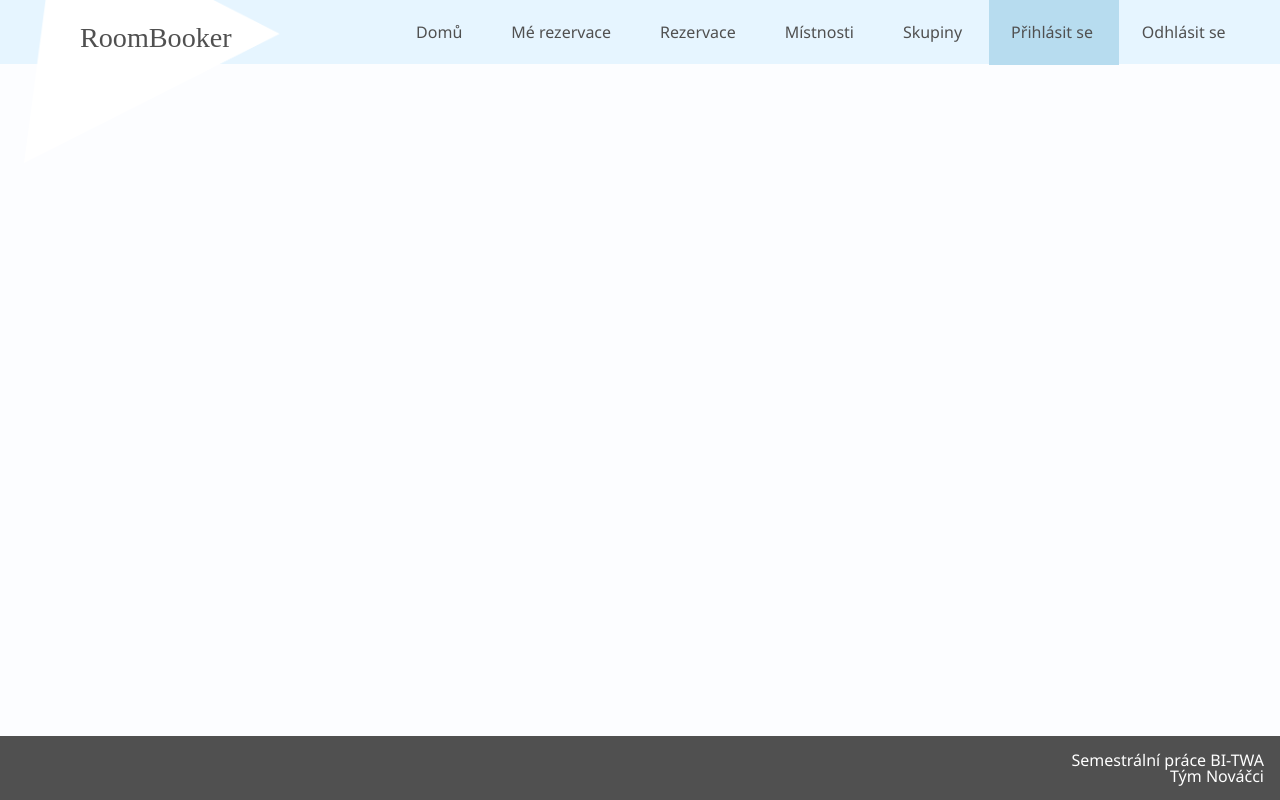
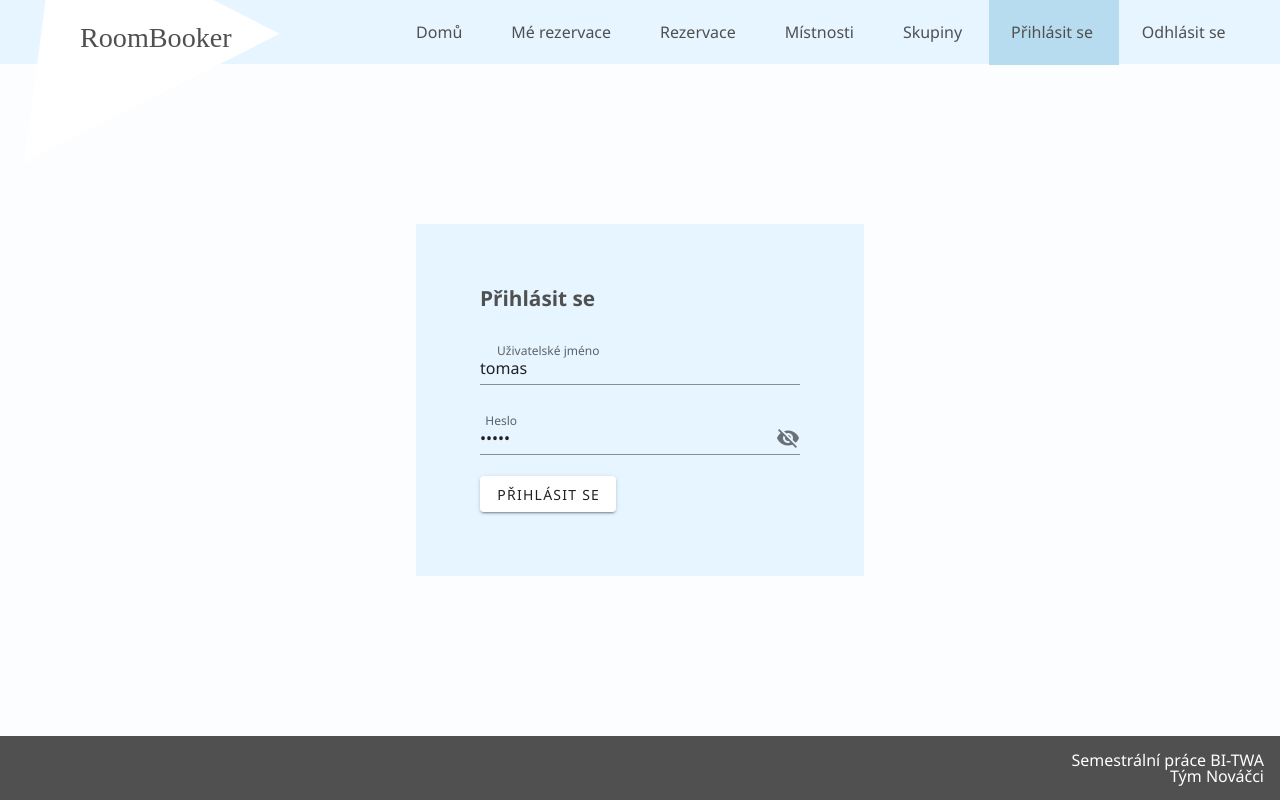
Before and after one commit to schorovajani/ctu_roombooker, a Nuxt app in the folder frontend/: page /login in a window 1280 px wide. Built offline with nearby package versions, Linux system fonts and the light colour scheme; a web font is replaced by a local one.

Commit message:
Test login with Nuxt Auth

```diff
--- a/frontend/nuxt.config.js
+++ b/frontend/nuxt.config.js
@@ -36,10 +36,39 @@ export default {
   modules: [
     // https://go.nuxtjs.dev/axios
     '@nuxtjs/axios',
+    '@nuxtjs/auth-next',
   ],
 
   // Axios module configuration: https://go.nuxtjs.dev/config-axios
-  axios: {},
+  axios: {
+    baseURL: 'http://127.0.0.1:8000',
+    credentials: true,
+    withCredentials: true,
+  },
+
+  auth: {
+    strategies: {
+      cookie: {
+        cookie: {
+          name: 'token',
+        },
+        token: {
+          required: false,
+          type: false,
+        },
+        endpoints: {
+          login: {
+            url: 'http://127.0.0.1:8000/api/login',
+            method: 'post',
+            withCredentials: true,
+          },
+          user: false,
+        },
+      },
+    },
+    localStorage: false,
+    cookie: true,
+  },
 
   // Vuetify module configuration: https://go.nuxtjs.dev/config-vuetify
   vuetify: {
--- a/frontend/package.json
+++ b/frontend/package.json
@@ -9,6 +9,7 @@
     "generate": "nuxt generate"
   },
   "dependencies": {
+    "@nuxtjs/auth-next": "5.0.0-1640566195.af3e3e1",
     "@nuxtjs/axios": "^5.13.6",
     "core-js": "^3.15.1",
     "nuxt": "^2.15.7",
--- /dev/null
+++ b/frontend/pages/login/index.vue
@@ -0,0 +1,75 @@
+<template>
+  <section>
+    <h2>Přihlásit se</h2>
+    <v-form ref="loginForm" v-model="valid">
+      <v-text-field
+        :rules="userRules"
+        v-model="username"
+        label="Uživatelské jméno"
+        required
+      ></v-text-field>
+      <v-text-field
+        :append-icon="show ? 'mdi-eye' : 'mdi-eye-off'"
+        :rules="passRules"
+        :type="show ? 'text' : 'password'"
+        label="Heslo"
+        v-model="password"
+        @click:append="show = !show"
+      ></v-text-field>
+      <v-btn color="#ffffff" @click="submit"> Přihlásit se </v-btn>
+    </v-form>
+    <p>{{ data }}</p>
+  </section>
+</template>
+
+<script>
+export default {
+  data() {
+    return {
+      valid: false,
+      username: 'tomas',
+      password: 'tomas',
+      show: false,
+      userRules: [(v) => !!v || 'Zadejte prosím uživatelské jméno'],
+      passRules: [(v) => !!v || 'Zadejte heslo'],
+      data: '',
+    }
+  },
+  methods: {
+    async submit() {
+      //await this.$auth.loginWith('cookie', {
+      //  data: {
+      //    username: this.username,
+      //    password: this.password,
+      //  },
+      //})
+
+      console.log(this.$auth.loggedIn)
+
+      // await this.$axios.$post(`${this.$axios.defaults.baseURL}/api/login`, {
+      //   username: this.username,
+      //   password: this.password,
+      // })
+      const response = await this.$axios.$get(
+        `${this.$axios.defaults.baseURL}/api/cannotBeAccessed`
+      )
+      this.data = response
+    },
+  },
+}
+</script>
+
+<style scoped>
+section {
+  width: 28rem;
+  margin: auto;
+  background-color: #e6f5ff;
+  padding: 4rem;
+}
+
+h2 {
+  margin-bottom: 2rem;
+  font-weight: 600;
+  font-size: 1.3rem;
+}
+</style>
--- /dev/null
+++ b/frontend/pages/requests/index.vue
@@ -0,0 +1,20 @@
+<template>
+  <div>
+    <h2>testing</h2>
+    <p>{{ response }}</p>
+  </div>
+</template>
+
+<script>
+export default {
+  async asyncData({ $axios }) {
+    const response = await $axios.$get(
+      `${$axios.defaults.baseURL}/api/canBeAccessed`
+    )
+    console.log(response)
+    return {
+      response,
+    }
+  },
+}
+</script>
--- /dev/null
+++ b/frontend/pages/requests/user/index.vue
@@ -0,0 +1,3 @@
+<template>
+  <h2>hi</h2>
+</template>
```
Also changed, not shown: frontend/store/index.js (added), 1 other file (tests, documents, lock files or other folders).
